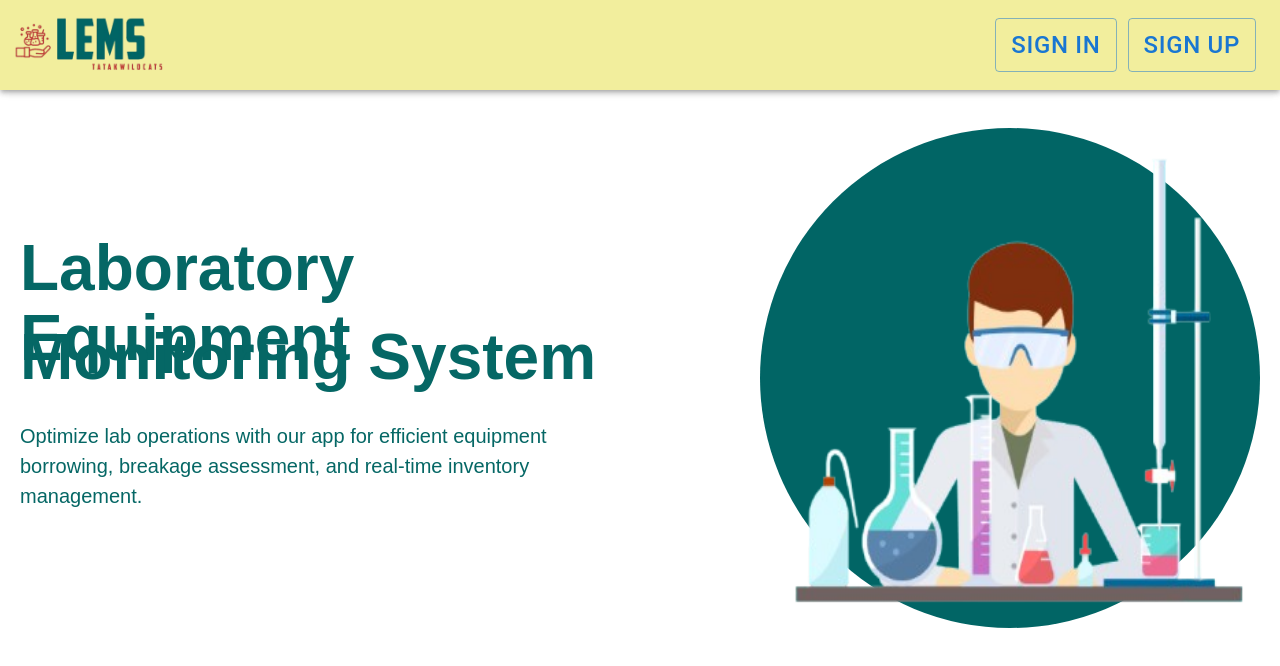
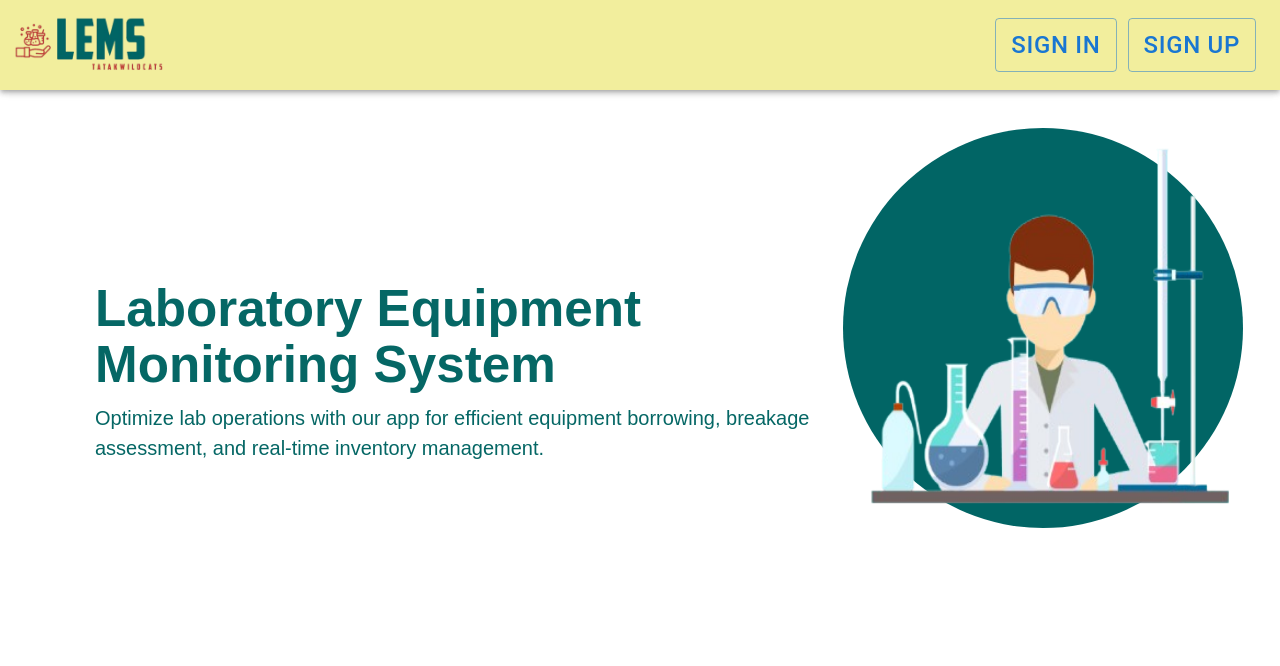
Before and after one commit to MarkJanzenB/cit-lems-frontend, a React (Vite) app: page / in a window 1280 px wide. Shown: the top 666 px of the page. Built offline with nearby package versions, Linux system fonts and the light colour scheme.

Commit message:
added back the Routes.jsx, made a route for each sub directory of the dashboard: Schedule.jsx, Inventory.jsx, Report.jsx, BorrowHistory.jsx

```diff
--- a/src/App.jsx
+++ b/src/App.jsx
@@ -1,32 +1,12 @@
-// App.js
 import React from 'react';
-import { BrowserRouter as Router, Routes, Route } from 'react-router-dom';
-import Landingpage from './components/Landingpage/Home';
-import Login from './components/Authentication/login';
-import Register from './components/Authentication/Register';
-import Dashboard from "./components/Dashboard/Dashboard.jsx";
-import Schedule from "./components/Dashboard/Schedule/Schedule.jsx";
-import Inventory from "./components/Dashboard/Inventory/Inventory.jsx";
-import Report from "./components/Dashboard/Report/Report.jsx";
-import BorrowHistory from "./components/Dashboard/History/BorrowHistory.jsx";
+import { BrowserRouter } from 'react-router-dom';
+import Routes from './components/Routes.jsx';
 
 function App() {
   return (
-    <Router>
-      <div>
-        <Routes>
-          <Route path="/" element={<Landingpage />} />
-          <Route path="/login" element={<Login />} />
-          <Route path="/Register" element={<Register />} />
-          <Route path={'/dashboard'} element={<Dashboard/>}/>
-          <Route path={'/schedule'} element={<Schedule/>}/>
-          <Route path={'/inventory'} element={<Inventory/>}/>
-          <Route path={'/report'} element={<Report/>}/>
-          <Route path={'/borrowhistory'} element={<BorrowHistory/>}/>
-          {/* Add other routes as needed */}
-        </Routes>
-      </div>
-    </Router>
+      <BrowserRouter>
+        <Routes />
+      </BrowserRouter>
   );
 }
 
--- a/src/components/Appbar/Appbar.css
+++ b/src/components/Appbar/Appbar.css
@@ -21,10 +21,22 @@ border-left: 1px solid #000; /* Adjust color and width as needed */
 height: 50%; /* Adjust height as needed */
 margin: 5px; /* Adjust spacing as needed */
 }
+.space-grotesk-font1 {
+    font-family: "Space Grotesk", sans-serif;
+    font-optical-sizing: auto;
+    font-weight: 300;
+    font-style: normal;
+}
 
 .appbar-typography {
- font-family: Sansita;
- font-weight: bold;
+    font-family: "Space Grotesk", sans-serif;
+    font-optical-sizing: auto;
+    font-weight: 600;
+    font-style: normal;
+ /*font-family: Sansita;*/
+ /*font-weight: bold;*/
+
+
 }
 
 
--- a/src/components/Authentication/Register.jsx
+++ b/src/components/Authentication/Register.jsx
@@ -1,7 +1,6 @@
 import React, { useState } from 'react';
 import TextField from '@mui/material/TextField';
 import Button from '@mui/material/Button';
-
 import Typography from '@mui/material/Typography';
 import { useNavigate } from 'react-router-dom';
 import './Register.css';
@@ -219,29 +218,13 @@ export default function Register() {
                         variant="contained"
                         style={{ backgroundColor: '#800000', color: 'white' }}
                         onClick={handleLoginRedirect}
-                        sx={{ width: '140px', height: '45px', fontSize:'1.5em', textTransform: 'none', lineHeight: '1.5' }}
+                        sx={{ width: '130px', height: '35px', fontSize:'1em', lineHeight: '1.5' }}
                     >
-
-                        Sign In
+                        SIGN IN
                     </Button>
                 </div>
             </div>
 
-            {/*<Popover*/}
-            {/*    open={popover.open}*/}
-            {/*    anchorEl={popover.anchorEl}*/}
-            {/*    onClose={handlePopoverClose}*/}
-            {/*    anchorOrigin={{*/}
-            {/*        vertical: 'bottom',*/}
-            {/*        horizontal: 'center',*/}
-            {/*    }}*/}
-            {/*    transformOrigin={{*/}
-            {/*        vertical: 'top',*/}
-            {/*        horizontal: 'center',*/}
-            {/*    }}*/}
-            {/*>*/}
-            {/*    <Typography sx={{ p: 2 }}>{popover.message}</Typography>*/}
-            {/*</Popover>*/}
         </>
     );
 }
--- a/src/components/Dashboard/Dashboard.jsx
+++ b/src/components/Dashboard/Dashboard.jsx
@@ -4,6 +4,7 @@ import { Button } from '@mui/material';
 import StyledPaper from "../MyPaper.jsx";
 import Box from '@mui/material/Box';
 import Appbar from "../Appbar/Appbar.jsx";
+
 // import './index.css';
 
 
@@ -20,8 +21,12 @@ const style = {
     p: 4,
 };
 
+export default function Dashboard() {
+
+    const navigate = useNavigate();
+
     const handleSched = () => {
-    navigate('/schedule');
+        navigate('/schedule'); // Adjust the path as needed
     };
     const handleInv = () => {
         navigate('/inventory');
@@ -33,9 +38,6 @@ const handleBHist = () => {
         navigate('/borrowhistory');
     };
 
-export default function Dashboard() {
-
-    const navigate = useNavigate();
 
 
     return (
@@ -54,10 +56,10 @@ export default function Dashboard() {
             >
             <StyledPaper width="700px" height="510px"
                          sx={{display: 'grid', gridTemplateColumns: '1fr 1fr', gap: 2, padding: 2,marginTop:'60px'}}>
-                <Button variant="contained" sx={{backgroundColor: '#FFB3BA', color: 'black'}}>Schedule</Button>
-                <Button variant="contained" sx={{backgroundColor: '#FFDFBA', color: 'black'}}>Inventory</Button>
-                <Button variant="contained" sx={{backgroundColor: '#FFFFBA', color: 'black'}}>Reports</Button>
-                <Button variant="contained" sx={{backgroundColor: '#BAFFC9', color: 'black'}}>Borrow History</Button>
+                <Button variant="contained" sx={{backgroundColor: '#FFB3BA', color: 'black'}} onClick={handleSched}>Schedule</Button>
+                <Button variant="contained" sx={{backgroundColor: '#FFDFBA', color: 'black'}} onClick={handleInv}>Inventory</Button>
+                <Button variant="contained" sx={{backgroundColor: '#FFFFBA', color: 'black'}} onClick={handleReps}>Reports</Button>
+                <Button variant="contained" sx={{backgroundColor: '#BAFFC9', color: 'black'}} onClick={handleBHist}>Borrow History</Button>
             </StyledPaper>
             </Box>
 
--- a/src/components/Dashboard/History/BorrowHistory.jsx
+++ b/src/components/Dashboard/History/BorrowHistory.jsx
@@ -1,6 +1,8 @@
 
 export default function BorrowHistory() {
     return (
-        <h1>Borrow History</h1>
+        <>
+            <h1>Borrow History</h1>
+        </>
     );
 }
--- a/src/components/Dashboard/Inventory/Inventory.jsx
+++ b/src/components/Dashboard/Inventory/Inventory.jsx
@@ -1,6 +1,8 @@
 
 export default function Inventory() {
     return (
-        <h1>Inventory</h1>
+        <>
+            <h1>Inventory</h1>
+        </>
     );
 }
--- a/src/components/Dashboard/Report/Report.jsx
+++ b/src/components/Dashboard/Report/Report.jsx
@@ -1,6 +1,8 @@
 
 export default function Report() {
     return (
-        <h1>Reports</h1>
+        <>
+            <h1>Reports</h1>
+        </>
     );
 }
--- a/src/components/Dashboard/Schedule/Schedule.jsx
+++ b/src/components/Dashboard/Schedule/Schedule.jsx
@@ -1,6 +1,9 @@
 
 export default function Schedule() {
     return (
-        <h1>Schedule</h1>
+        <>
+            <h1>Schedule</h1>
+        </>
+
     );
 }
--- a/src/components/Landingpage/Landingpage.css
+++ b/src/components/Landingpage/Landingpage.css
@@ -1,3 +1,5 @@
+
+
 *{
     margin: 0;
     padding: 0;
@@ -19,17 +21,18 @@
     display: flex;
     justify-content: center;
     flex-direction: column;
-    width: 50%;
+    width: 60%;
     padding: 20px;
+    margin-left: 75px;
     height: 90%;
   }
 
   .content h1 {
     /*align-items: center;*/
     font-family: 'Sansita', sans-serif;
-    font-size: 4rem;
+    font-size: 3.2rem;
     margin: 0;
-    height: 89px;
+    /*height: 89px;*/
     color: #056765;
     font-weight: bold;
   }
@@ -42,15 +45,15 @@
   }
 
   #imgcontainer{
-    width: 500px;
-    height: 500px;
+    width: 400px;
+    height: 400px;
     border-radius: 50%;
     background-color: #016565;
-    margin-left: 120px;
+    /*margin-left: 30px;*/
     margin-top: 80px;
 }
   #imgcontainer img{
-    width: 500px;
-    height: 500px;
+    width: 400px;
+    height: 400px;
     margin-top: -20px;
 }
--- /dev/null
+++ b/src/components/Routes.jsx
@@ -0,0 +1,29 @@
+import React from 'react';
+import { Routes, Route } from 'react-router-dom';
+import Login from './Authentication/Login.jsx';
+import Register from './Authentication/Register.jsx';
+import Dashboard from './Dashboard/Dashboard.jsx';
+import Home from './Landingpage/Home.jsx';
+import Schedule from "./Dashboard/Schedule/Schedule.jsx";// Add a new Home component for the root path
+import Inventory from "./Dashboard/Inventory/Inventory.jsx";
+import Report from "./Dashboard/Report/Report.jsx";
+import BorrowHistory from "./Dashboard/History/BorrowHistory.jsx";
+
+function AppRoutes() {
+  return (
+    <Routes>
+      <Route path="/" element={<Home />} /> // Add a new route for the root path
+      <Route path="/login" element={<Login />} />
+      <Route path="/register" element={<Register />} />
+      <Route path="/dashboard" element={<Dashboard />} />
+      <Route path={"/schedule"} element={<Schedule />} />
+      <Route path={"/inventory"} element={<Inventory />} />
+      <Route path={"/report"} element={<Report />} />
+      <Route path={"/borrowhistory"} element={<BorrowHistory />} />
+
+
+    </Routes>
+  );
+}
+
+export default AppRoutes;
```
Also changed, not shown: src/components/Appbar/Appbar.jsx (+19 -18 lines). Lines whose indentation alone changed are shown as unchanged.
